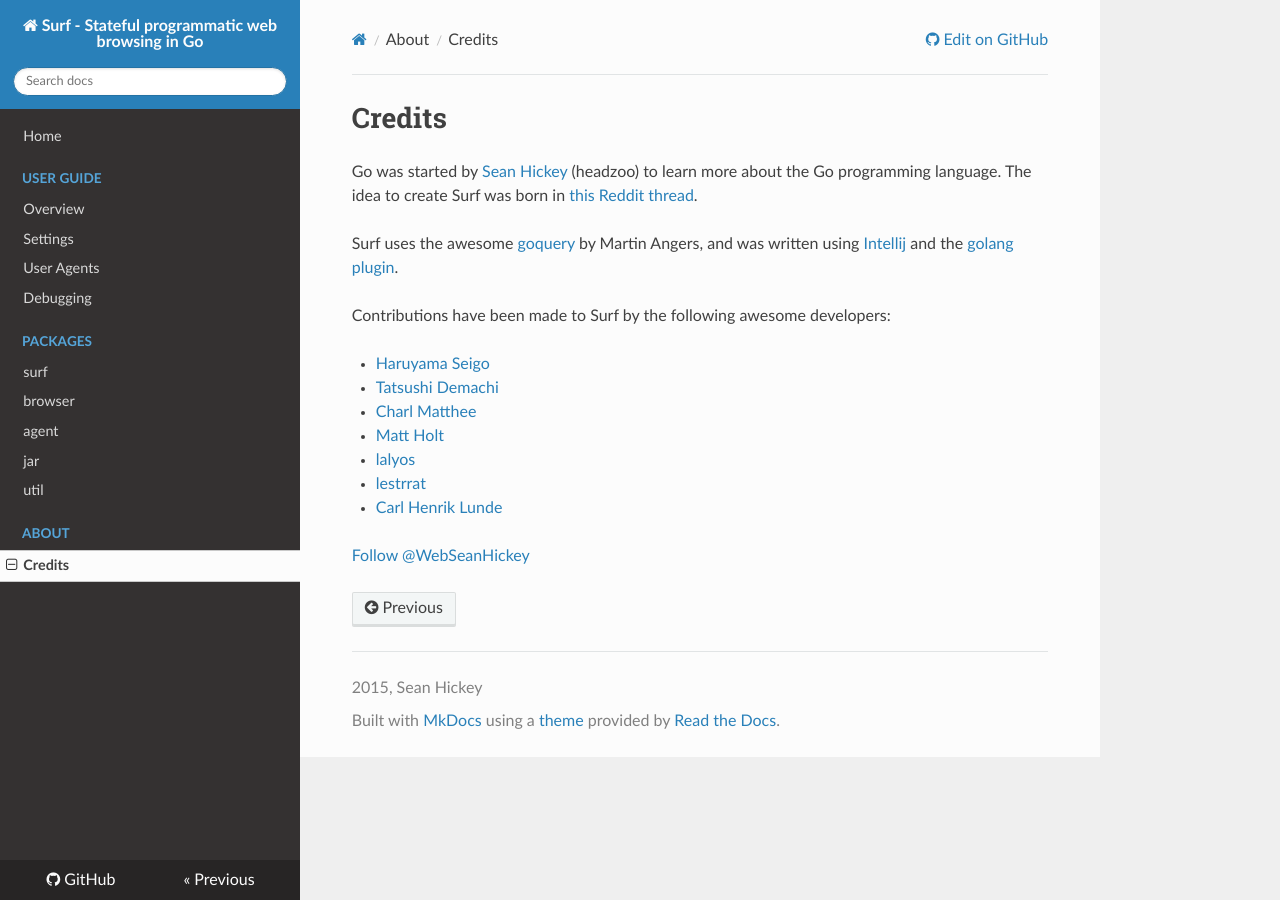
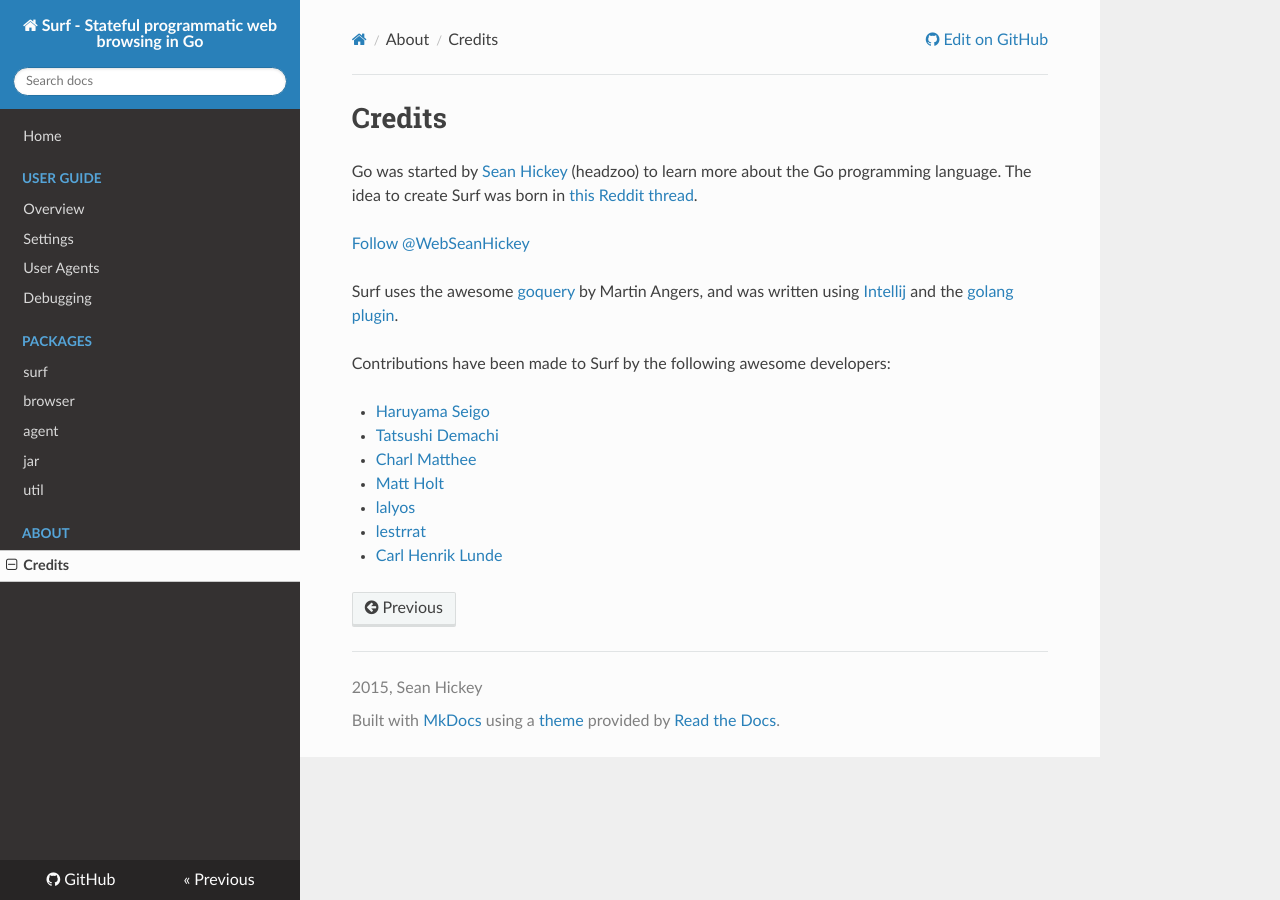
Before and after one commit to headzoo/surf, an MkDocs documentation site: the page built from docs/about/credits.md, in a window 1280 px wide. Built offline with MkDocs 1.6.1, drawn with Linux system fonts in a browser that asks for light colours; nearby versions of some CDN libraries; comment, search, counter and statistics services are not loaded; old or Windows-style settings are respelled for this version of MkDocs; part of the change alters nothing that is shown.

Commit message:
Minor docs update

```diff
--- a/docs/about/credits.md
+++ b/docs/about/credits.md
@@ -1,6 +1,9 @@
 # Credits
 Go was started by [Sean Hickey](https://github.com/headzoo) (headzoo) to learn more about the Go programming language.
 The idea to create Surf was born in [this Reddit thread](http://www.reddit.com/r/golang/comments/2efw1q/mechanize_in_go/cjz4lze).
+
+<a href="https://twitter.com/WebSeanHickey" class="twitter-follow-button" data-show-count="false">Follow @WebSeanHickey</a>
+<script>!function(d,s,id){var js,fjs=d.getElementsByTagName(s)[0],p=/^http:/.test(d.location)?'http':'https';if(!d.getElementById(id)){js=d.createElement(s);js.id=id;js.src=p+'://platform.twitter.com/widgets.js';fjs.parentNode.insertBefore(js,fjs);}}(document, 'script', 'twitter-wjs');</script>
 
 Surf uses the awesome [goquery](https://github.com/PuerkitoBio/goquery) by Martin Angers, and
 was written using [Intellij](http://www.jetbrains.com/idea/) and
@@ -15,7 +18,3 @@ Contributions have been made to Surf by the following awesome developers:
 * [lalyos](https://github.com/lalyos)
 * [lestrrat](https://github.com/lestrrat)
 * [Carl Henrik Lunde](https://github.com/chlunde)
-
-
-<a href="https://twitter.com/WebSeanHickey" class="twitter-follow-button" data-show-count="false">Follow @WebSeanHickey</a>
-<script>!function(d,s,id){var js,fjs=d.getElementsByTagName(s)[0],p=/^http:/.test(d.location)?'http':'https';if(!d.getElementById(id)){js=d.createElement(s);js.id=id;js.src=p+'://platform.twitter.com/widgets.js';fjs.parentNode.insertBefore(js,fjs);}}(document, 'script', 'twitter-wjs');</script>
```
